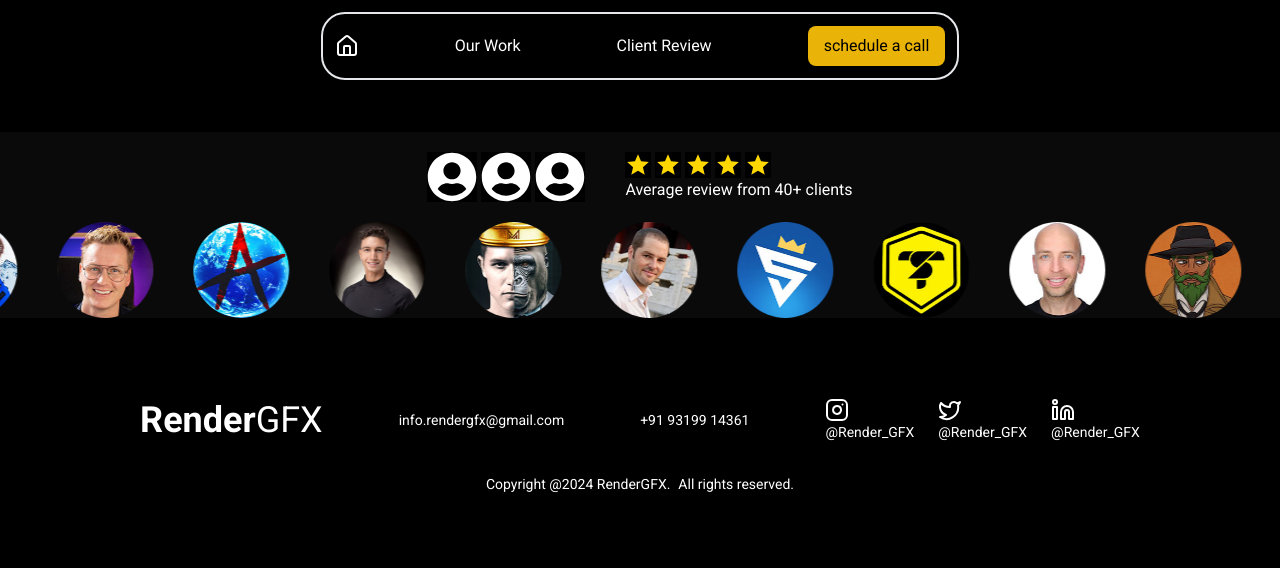
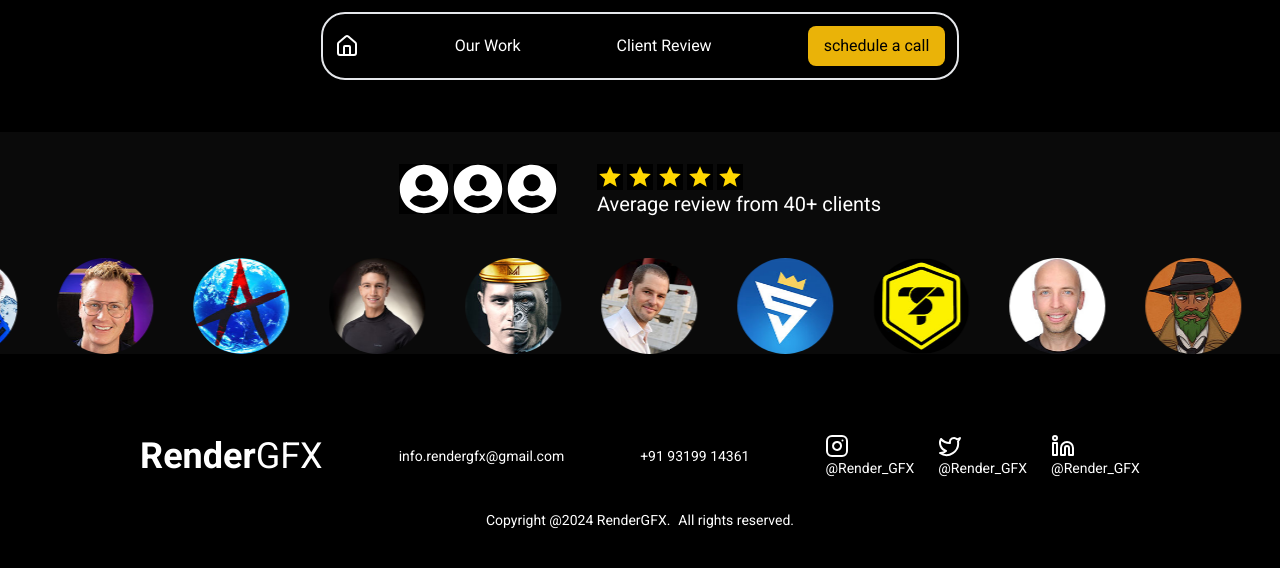
Before and after one commit to S23bangari/AriseMedia, a React (Vite) app: page /review in a window 1280 px wide. Shown: the top 568 px of the page. Built offline with nearby package versions, Linux system fonts and the light colour scheme.

Commit message:
Review chnages

```diff
--- a/src/index.css
+++ b/src/index.css
@@ -322,10 +322,10 @@
 .book-now-button{
   @apply
   bg-orange-500
-  px-2
+  px-3
   py-1.5
   m-5
-  text-base
+  text-lg
   text-white
   font-medium
 }
@@ -333,10 +333,10 @@
 .our-work-button{
   @apply
   bg-white
-  px-2
+  px-3
   py-1.5
   m-5
-  text-base
+  text-lg
   text-black
   font-medium
 }
@@ -433,6 +433,7 @@
   flex
   justify-center
   p-5
+  mt-3
   bg-neutral-950
 }
 
@@ -448,7 +449,7 @@
 .review-top-content{
   @apply
   flex-col
-  ml-10
+  ml-2
 }
 
 .review-stars{
@@ -461,11 +462,84 @@
 .review-text{
   @apply
   bg-neutral-950
+  text-sm
+}
+
+@media (min-width: 640px){
+  .review-top-content{
+    @apply ml-12
+  }
+}
+
+@media (min-width: 768px){
+  .review-top-content{
+    @apply ml-10
+    }
+
+}
+
+@media (min-width: 1024px){
+  .review-top-content{
+    @apply ml-10
+    }
+
+}
+
+@media (min-width: 1280px) {
+  .review-top-content{
+    @apply ml-10
+    }
+
+}
+
+@media (min-width: 1536px){
+  .review-top-content{
+    @apply ml-12
+    }
+
+}
+
+
+
+
+
+@media (min-width: 640px){
+  .review-text{
+    @apply text-lg
+  }
+}
+
+@media (min-width: 768px){
+  .review-text{
+    @apply text-lg
+    }
+
+}
+
+@media (min-width: 1024px){
+  .review-text{
+    @apply text-xl
+    }
+
+}
+
+@media (min-width: 1280px) {
+  .review-text{
+    @apply text-xl
+    }
+
+}
+
+@media (min-width: 1536px){
+  .review-text{
+    @apply text-2xl
+    }
+
 }
 
 
 .review-content-two {
-  @apply overflow-hidden bg-neutral-950;
+  @apply overflow-hidden bg-neutral-950 mt-5;
 }
 
 .review-marquee {
```
